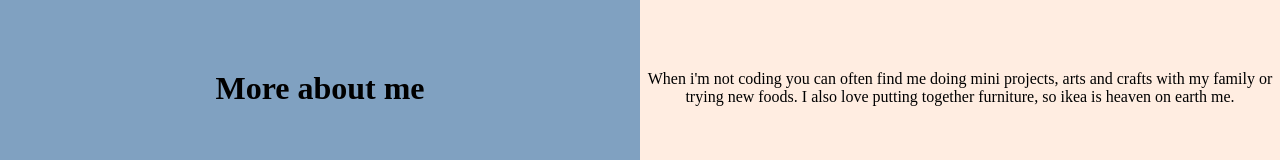
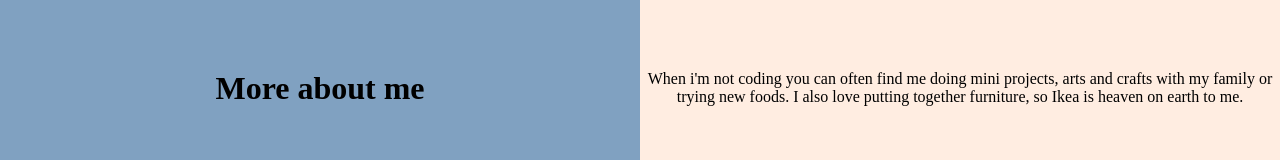
Before and after one commit to KadijahW/Portfolio, a React (Create React App) app in the folder my-portfolio/: page /About in a window 1280 px wide. Shown: the part 197-357 px from the top of the page. Built offline with nearby package versions, Linux system fonts and the light colour scheme.

Commit message:
fixed spelling mistake

```diff
--- a/my-portfolio/src/Componenets/About.jsx
+++ b/my-portfolio/src/Componenets/About.jsx
@@ -15,8 +15,8 @@ const About = () => {
             <div className='secSection'>
                 <p>
                 When i'm not coding you can often find me doing mini projects, arts and crafts with
-                 my family or trying new foods. I also love putting together furniture, so ikea is heaven
-                 on earth me.
+                 my family or trying new foods. I also love putting together furniture, so Ikea is heaven
+                 on earth to me.
                 </p>
             </div>
 
```
